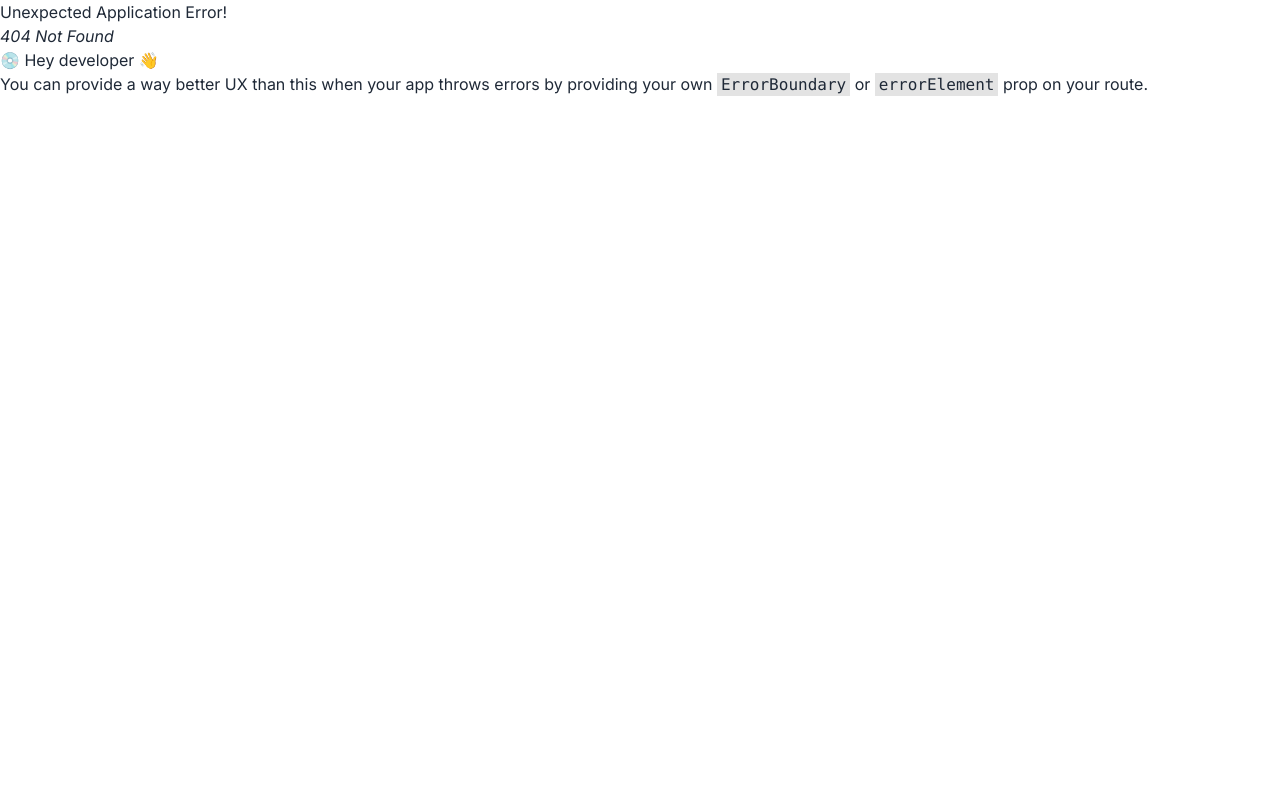
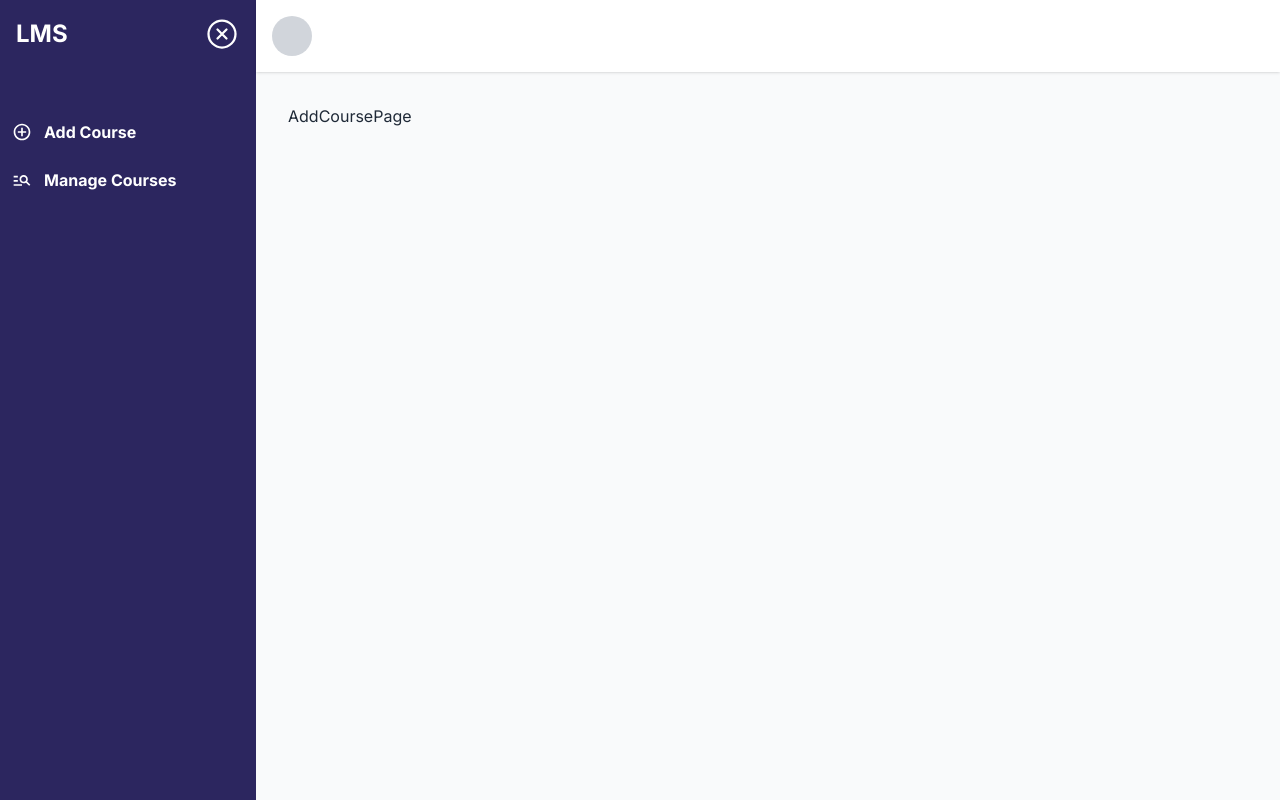
Before and after one commit to universeIt137/LMS_Frontend, a React (Vite) app: page /dashboard/add-course in a window 1280 px wide. Before the commit this address had no page. Built offline with nearby package versions, Linux system fonts and the light colour scheme.

Commit message:
add course and manage course added

```diff
--- a/src/components/adminside/Sidebar.jsx
+++ b/src/components/adminside/Sidebar.jsx
@@ -44,13 +44,13 @@ const Sidebar = () => {
                             >
                                 <MdAddCircleOutline className='font-bold text-xl' />
                                 <span className={`${isSidebarOpen ? 'block' : 'hidden'}`}>
-                                    <p className='font-bold'>Add Course</p>
+                                    <NavLink to={"/dashboard/add-course"}><p className='font-bold'>Add Course</p></NavLink>
                                 </span>
                             </NavLink>
                         </li>
                         <li>
                             <NavLink
-                                to="/order-management"
+                                to="/dashboard/manage-courses"
                                 className="flex items-center space-x-3 p-3 rounded-lg transition duration-200  hover:shadow-md hover:border-b"
                                 activeClassName="bg-indigo-900 shadow-lg"
                             >
--- /dev/null
+++ b/src/pages/adminSide/courseRelatedPage/addCourse/AddCoursePage.jsx
@@ -0,0 +1,11 @@
+import React from 'react'
+
+const AddCoursePage = () => {
+  return (
+    <div>
+      AddCoursePage
+    </div>
+  )
+}
+
+export default AddCoursePage
--- /dev/null
+++ b/src/pages/adminSide/courseRelatedPage/manageCourse/ManageCoursePage.jsx
@@ -0,0 +1,11 @@
+import React from 'react'
+
+const ManageCoursePage = () => {
+  return (
+    <div>
+      ManageCoursePage
+    </div>
+  )
+}
+
+export default ManageCoursePage
```
Also changed, not shown: src/route/Route.jsx (+15 -1 lines).
